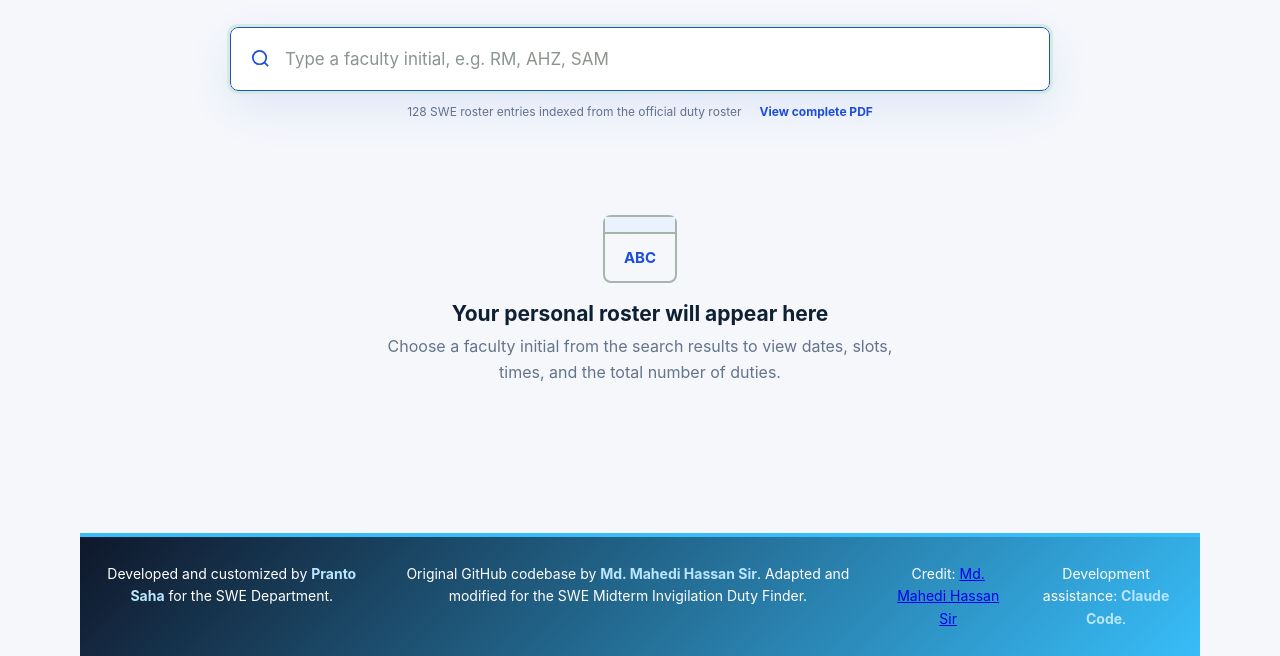
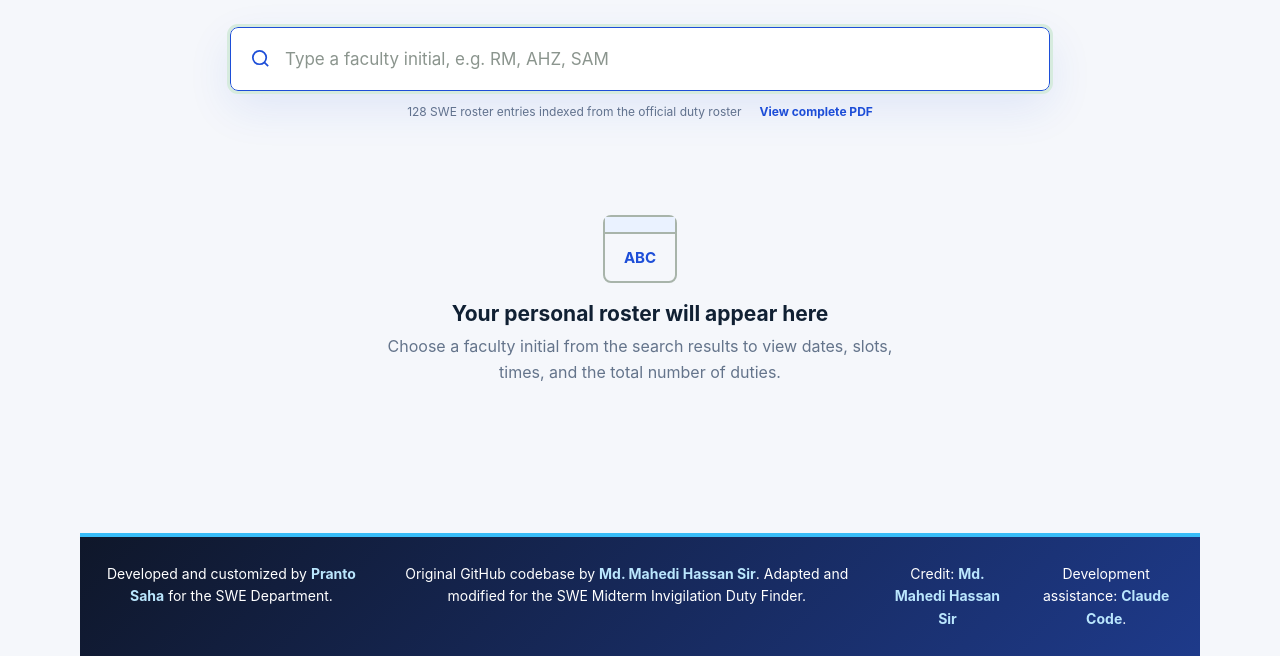
Before and after one commit to prantosaha57/SWE-Duty-Schedule, a website: page index.html in a window 1280 px wide. Shown: the part 452-1108 px from the top of the page. Drawn offline with Linux system fonts and the light colour scheme.

Commit message:
Update styles.css

```diff
--- a/styles.css
+++ b/styles.css
@@ -571,7 +571,7 @@ html[data-theme="dark"] .page-heading code { background: #172554; color: var(--g
   margin-top: 50px;
   padding: 22px 16px;
   text-align: center;
-  background: linear-gradient(135deg, #0f172a, #38bdf8);
+  background: linear-gradient(135deg, #0f172a, #1e3a8a);
   color: #ffffff;
   font-size: 14px;
   line-height: 1.6;
@@ -586,4 +586,13 @@ html[data-theme="dark"] .page-heading code { background: #172554; color: var(--g
   color: #bae6fd;
   font-weight: 700;
 }
-</footer>
+
+.site-credit a {
+  color: #bae6fd;
+  font-weight: 700;
+  text-decoration: none;
+}
+
+.site-credit a:hover {
+  text-decoration: underline;
+}
```
